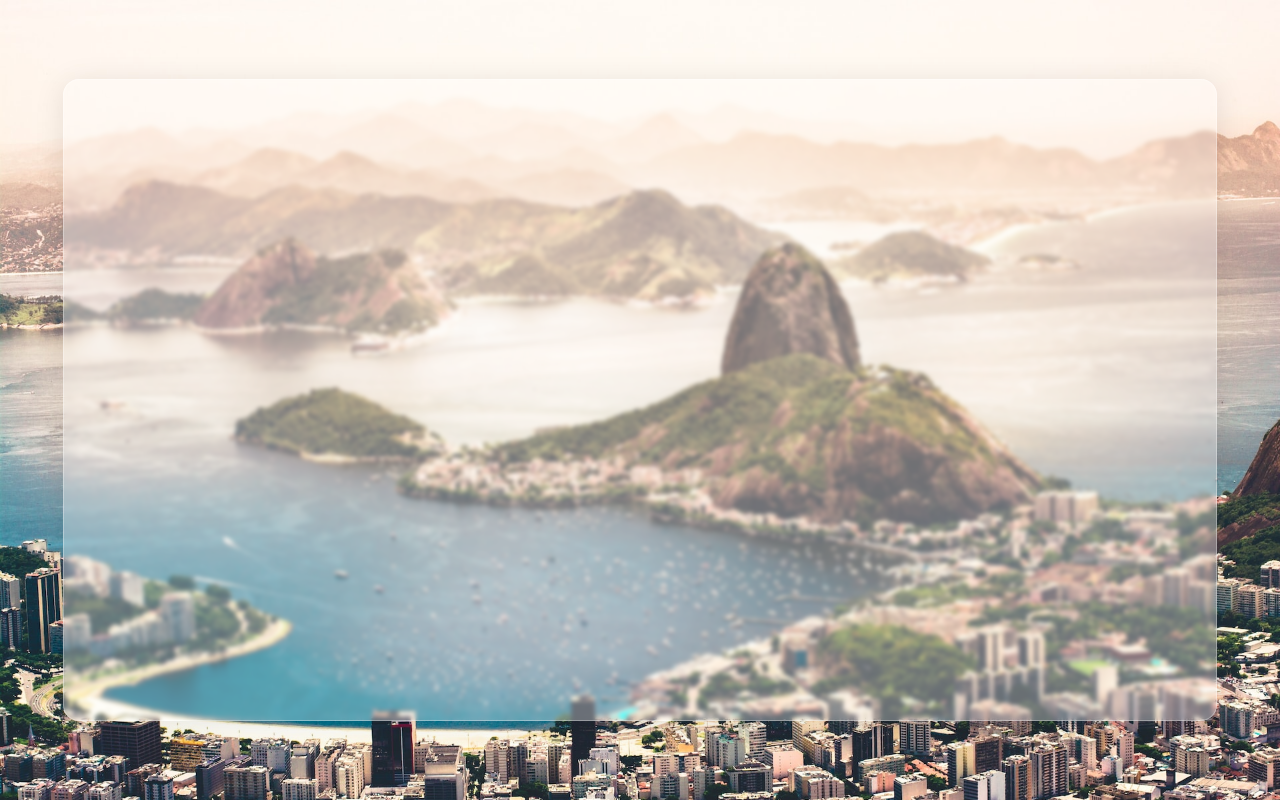
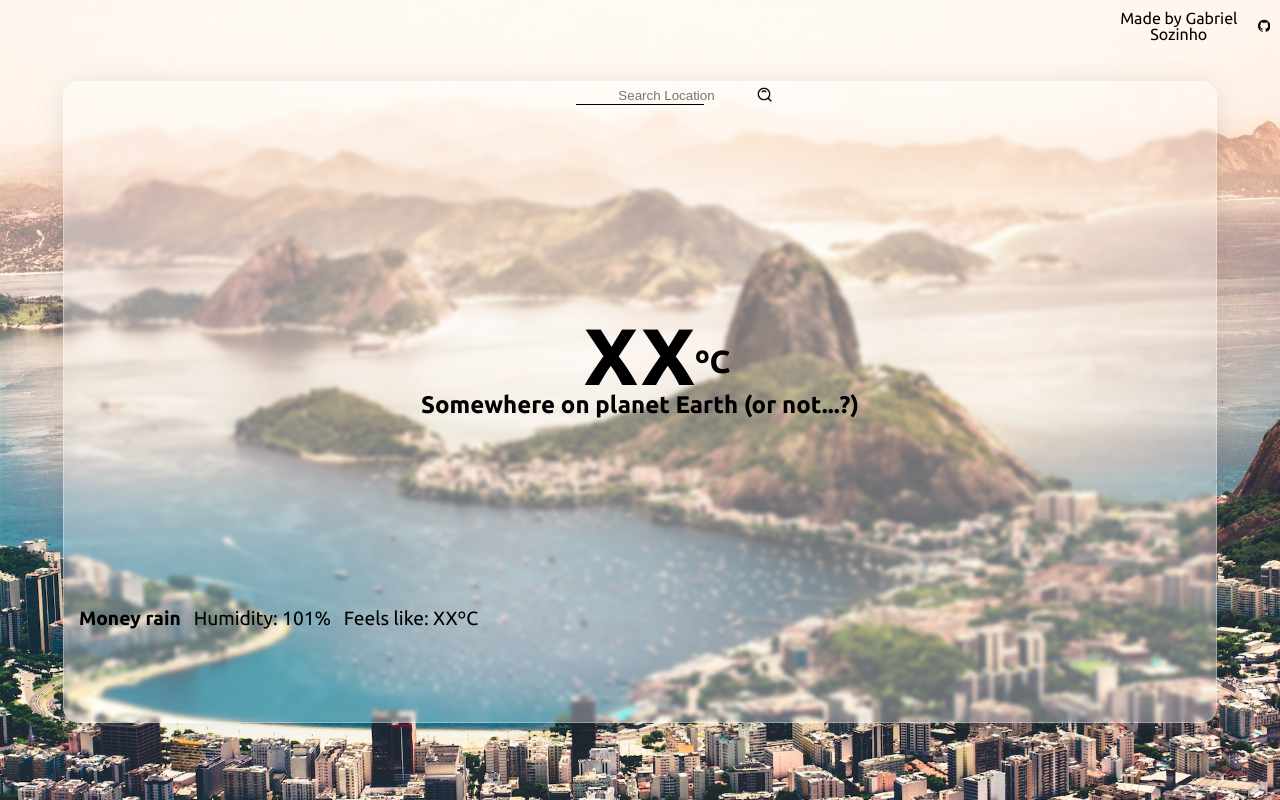
Before and after one commit to gabrielsozinho/weather-app, a plain HTML site: page index.html in a window 1280 px wide. Drawn offline with nearby package versions, Linux system fonts and the light colour scheme.

Commit message:
feat/style: create homepage design

```diff
--- a/index.html
+++ b/index.html
@@ -6,11 +6,43 @@
     <meta name="viewport" content="width=device-width, initial-scale=1.0">
     <link rel="stylesheet" href="/src/styles/index.css">
     <link rel="stylesheet" href="/src/styles/reset.css">
+    <script src="https://unpkg.com/axios/dist/axios.min.js"></script>
+    <script src="/asrc/scripts/index.js"></script>
+    <link rel="preconnect" href="https://fonts.googleapis.com">
+    <link rel="preconnect" href="https://fonts.gstatic.com" crossorigin>
+    <link href="https://fonts.googleapis.com/css2?family=Ubuntu:wght@300;400;500;700&display=swap" rel="stylesheet">
     <title>Weather App</title>
 </head>
 <body>
+    <header>
+        <a href="https://github.com/gabrielsozinho" class="github-link">
+            <p>Made by Gabriel Sozinho</p>
+            <svg xmlns="http://www.w3.org/2000/svg" width="16" height="16" fill="black" class="bi bi-github" viewBox="0 0 16 16"> <path d="M8 0C3.58 0 0 3.58 0 8c0 3.54 2.29 6.53 5.47 7.59.4.07.55-.17.55-.38 0-.19-.01-.82-.01-1.49-2.01.37-2.53-.49-2.69-.94-.09-.23-.48-.94-.82-1.13-.28-.15-.68-.52-.01-.53.63-.01 1.08.58 1.23.82.72 1.21 1.87.87 2.33.66.07-.52.28-.87.51-1.07-1.78-.2-3.64-.89-3.64-3.95 0-.87.31-1.59.82-2.15-.08-.2-.36-1.02.08-2.12 0 0 .67-.21 2.2.82.64-.18 1.32-.27 2-.27.68 0 1.36.09 2 .27 1.53-1.04 2.2-.82 2.2-.82.44 1.1.16 1.92.08 2.12.51.56.82 1.27.82 2.15 0 3.07-1.87 3.75-3.65 3.95.29.25.54.73.54 1.48 0 1.07-.01 1.93-.01 2.2 0 .21.15.46.55.38A8.012 8.012 0 0 0 16 8c0-4.42-3.58-8-8-8z"/> </svg>
+        </a>
+    </header>
     <main>
+        <div class="main-container">
+            <form class="search-container">
+                <input type="text" class="search-input" placeholder="Search Location">
+                <img class="search-button" src="src/img/search.png" alt="search icon">
+            </form>
+
+            <div class="infos">
+                <div class="current">
+                    <div class="current-temperature"><p class="temperature">XX</p><p class="celsius">ºC</p></div>
+                    <div class="location"><p>Somewhere on planet Earth (or not...?)</p></div>
+                </div>
+
+
+                <div class="current-conditions">
+                    <p class="weather-condition">Money rain</p>
+                    <p class="humidity">Humidity: 101%</p>
+                    <p class="feels-like">Feels like: XXºC</p>
+                </div>
+            </div>
+        </div>
 
     </main>
+
 </body>
 </html>
--- a/src/styles/index.css
+++ b/src/styles/index.css
@@ -1,14 +1,45 @@
+@import url('https://fonts.googleapis.com/css2?family=Ubuntu:wght@300;400;500;700&display=swap');
+
+
 body {
     height: 100vh;
     background-image: url(/src/img/background.jpg);
     background-position: top center;
     background-size: cover;
+    font-family: 'Ubuntu', sans-serif;
+}
+
+header {
+    display: flex;
+    padding-bottom: 1vh;
+}
+
+header a {
+    margin-left: auto;
+    margin-right: 0;
+    text-align: center;
+    align-items: center;
+    width: 160px;
+    display: flex;
+    padding-top: 10px;
+    padding-right: 10px;
+}
+
+header a p {
+    text-decoration: none;
+    color: black;
+    text-align: center;
+    margin-right: 10px;
+}
+
+main {
     display: flex;
     align-items: center;
     justify-content: center;
+    height: 90vh;
 }
 
-main {
+.main-container {
     background: rgba(255, 255, 255, 0.333);
     border-radius: 16px;
     box-shadow: 0 4px 30px rgba(0, 0, 0, 0.1);
@@ -20,3 +51,82 @@ main {
     height: 80vh;
 
 }
+
+.search-container {
+    width: 10vw;
+    margin: 0 auto;
+    display: flex;
+    color: black;
+    border-bottom: 1px solid black;
+    padding-top: 5px;
+}
+
+.search-container input {
+    background-color: rgba(0, 0, 0, 0);
+    border: 0;
+    text-align: center;
+}
+
+.search-container img {
+    width: 16px;
+    height: 16px;
+
+}
+
+.current {
+    width: 100%;
+    font-weight: 700;
+}
+
+.current-temperature {
+    display: flex;
+    margin-top: 30vh;
+    width: 7rem;
+    margin-right: auto;
+    margin-left: auto;
+}
+
+.temperature {
+    font-weight: 700;
+    font-size: 5rem;
+    line-height: 21px;
+}
+
+.celsius {
+    font-weight: 700;
+    font-size: 2rem;
+    height: 100%;
+}
+
+.location {
+    width: 100%;
+    text-align: center;
+    font-size: 1.5rem;
+    margin-top: 2vh;
+}
+
+.current-conditions {
+    display: flex;
+    margin-top: 15vw;
+    margin-bottom: 0;
+    height: 1.2rem;
+    padding-left: 15px;
+}
+
+.weather-condition {
+    font-weight: 700;
+    padding-right: 1vw;
+    font-size: 1.2rem;
+}
+
+.humidity {
+    font-weight: 400;
+    padding-right: 1vw;
+    font-size: 1.2rem;
+}
+
+.feels-like {
+    font-weight: 400;
+    padding-right: 1vw;
+    font-size: 1.2rem;
+}
--- a/src/styles/reset.css
+++ b/src/styles/reset.css
@@ -22,6 +22,7 @@ time, mark, audio, video {
 	font-size: 100%;
 	font: inherit;
 	vertical-align: baseline;
+	font-family: 'Ubuntu', sans-serif;
 }
 /* HTML5 display-role reset for older browsers */
 article, aside, details, figcaption, figure,
@@ -46,3 +47,7 @@ table {
 	border-collapse: collapse;
 	border-spacing: 0;
 }
+
+a{
+	text-decoration: none;
+}
```
Also changed, not shown: src/img/search.png (added).
